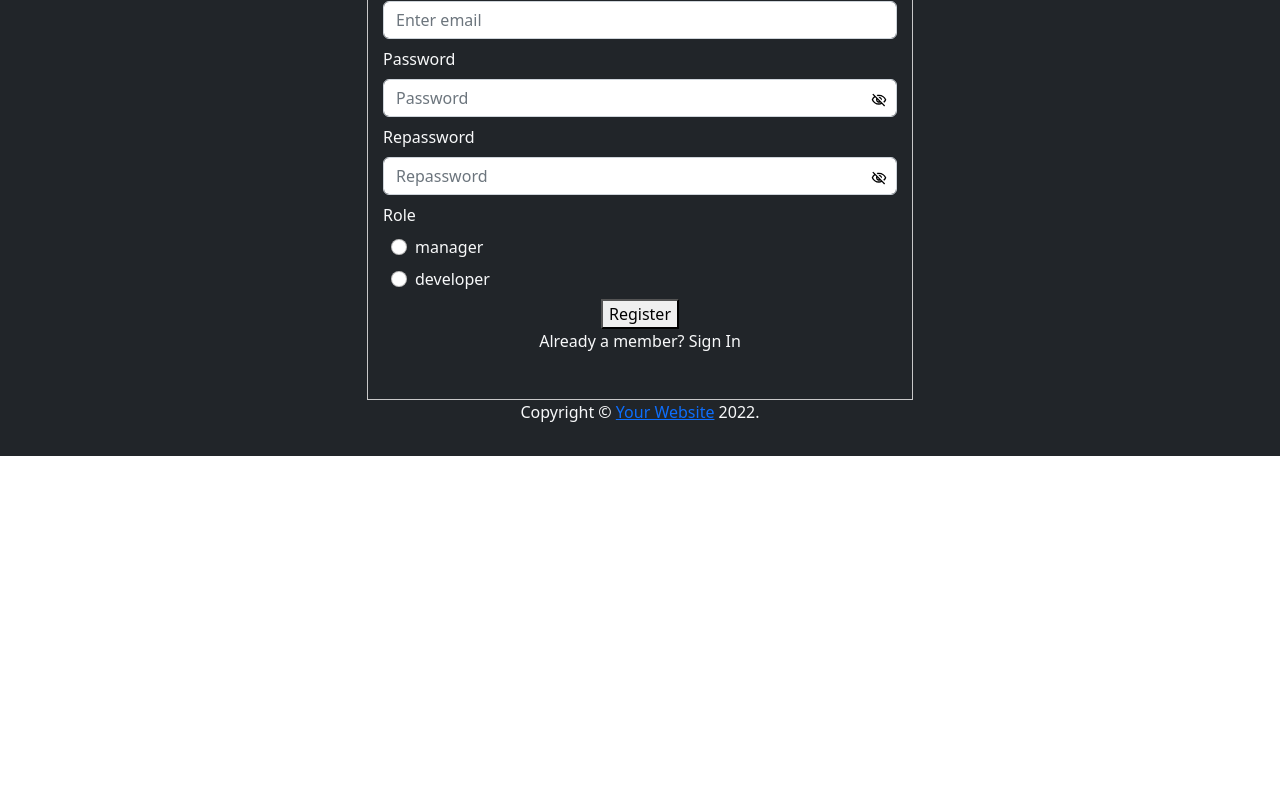
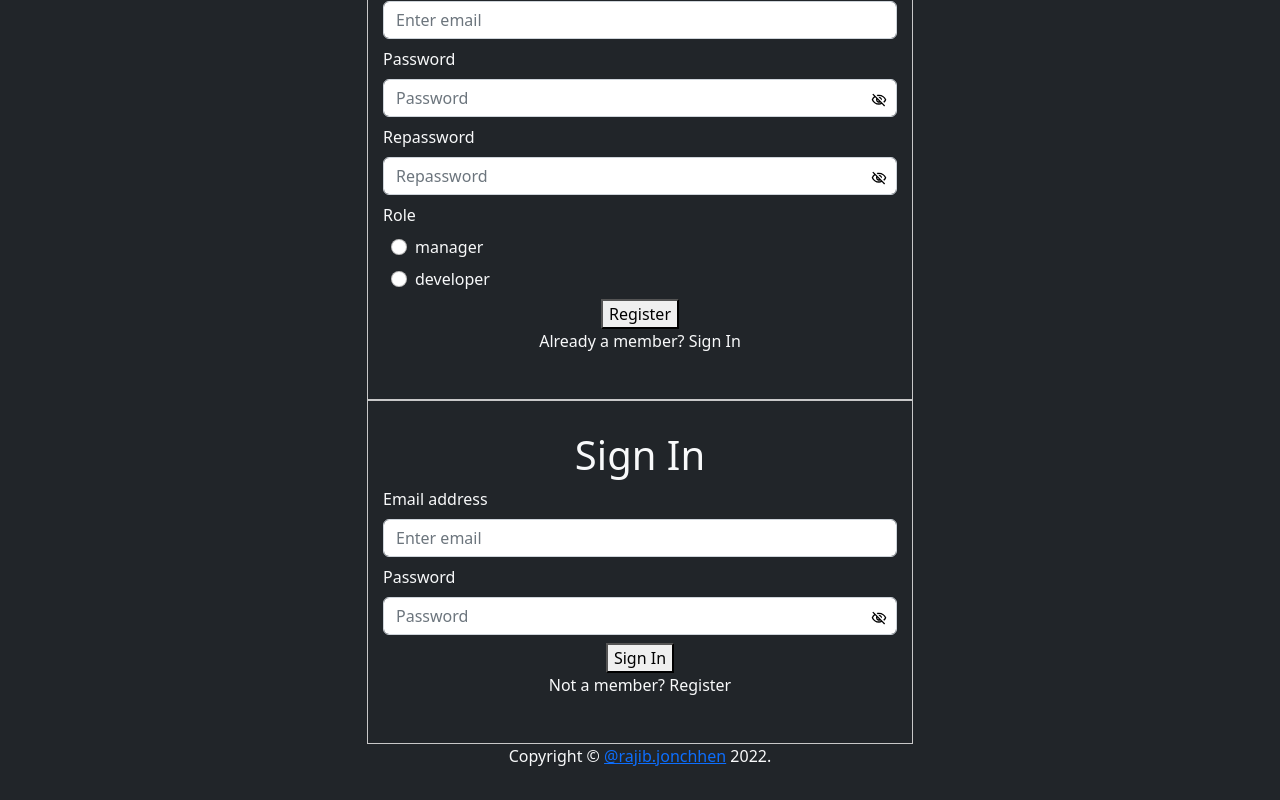
Before and after one commit to rajibjonchhen/codex-test-task, a React (Create React App) app: page /registration in a window 1280 px wide. Shown: the part 306-1106 px from the top of the page. Before the commit the page ends 800 px from the top, so only its background shows below. Built offline with nearby package versions, Linux system fonts and the light colour scheme.

Commit message:
sign in page created and toggle to sign in and register

```diff
--- a/src/App.jsx
+++ b/src/App.jsx
@@ -2,7 +2,7 @@ import logo from './logo.svg';
 import './App.css';
 import 'bootstrap/dist/css/bootstrap.min.css';
 import { BrowserRouter, Link, Route, Routes } from 'react-router-dom';
-import Registration from './components/login/registration/Registration';
+import Login from './components/login/Login';
 
 function App() {
   return (
@@ -12,7 +12,7 @@ function App() {
       <BrowserRouter>
         <Routes>
           <Route path="/" element={<h1 className="bg-dark text-white">Codex Software <Link to="/registration">register</Link></h1>} />
-          <Route path="/registration" element={<Registration />} />
+          <Route path="/registration" element={<Login />} />
         </Routes>
       </BrowserRouter>
     </div>
--- /dev/null
+++ b/src/components/login/CopyRight.jsx
@@ -0,0 +1,11 @@
+import { Link } from "react-router-dom";
+
+export default function Copyright(props) {
+    return (
+      <p variant="body2" color="text.secondary" align="center" {...props}>
+        {"Copyright © "}
+        <Link to="/">@rajib.jonchhen</Link> {new Date().getFullYear()}
+        {"."}
+      </p>
+    );
+  }
--- /dev/null
+++ b/src/components/login/Login.jsx
@@ -0,0 +1,25 @@
+import React from 'react'
+import { useState } from 'react'
+import { Col, Container, Row } from 'react-bootstrap'
+import Copyright from './CopyRight'
+import Registration from './registration/Registration'
+import SignIn from './signIn/SignIn'
+
+function Login() {
+    const [loginPage, setLoginPage] = useState("signIn")
+  return (
+    <Container className="theme-light-bg mt-3 py-3 text-light">
+    <Row>
+      <Col sm={12} md={6} style={{ margin: "auto" }}>
+      <Registration loginPage={loginPage} setLoginPage={setLoginPage} />
+        <SignIn loginPage={loginPage} setLoginPage={setLoginPage} />
+        <Copyright/>
+      </Col>
+    </Row>
+  </Container>
+
+
+  )
+}
+
+export default Login
--- a/src/components/login/registration/Registration.jsx
+++ b/src/components/login/registration/Registration.jsx
@@ -1,35 +1,21 @@
-import { useEffect, useState } from 'react';
-import { Alert, Button, Col, Container, Form, Row } from 'react-bootstrap';
+import { useEffect, useState } from "react";
+import { Alert, Button, Col, Container, Form, Row } from "react-bootstrap";
 // import { useDispatch, useSelector } from 'react-redux';
-import { Link, useNavigate } from 'react-router-dom';
-import {MdOutlineVisibility, MdOutlineVisibilityOff} from 'react-icons/md'
-
-function Copyright(props) {
-  return (
-    <p variant="body2" color="text.secondary" align="center" {...props}>
-      {'Copyright © '}
-      <Link to="/">
-        Your Website
-      </Link>{' '}
-      {new Date().getFullYear()}
-      {'.'}
-    </p>
-  );
-}
+import { Link, useNavigate } from "react-router-dom";
+import { MdOutlineVisibility, MdOutlineVisibilityOff } from "react-icons/md";
 
 
 
-const Registration = ({setShowSignIn})  => {
-
+const Registration = ({ loginPage, setLoginPage }) => {
   //   const dispatch = useDispatch()
-  const navigate = useNavigate()
+  const navigate = useNavigate();
   //   const role = useSelector(state => state.user.role)
 
-  const [error, setError] = useState("")
-  const [showPassword, setShowPassword] = useState(true)
-  const [isSubmit, setIsSubmit] = useState(false)
-  const [signUpErr, setSignUpErr] = useState({})
-  const [checkEmail, setCheckEmail] = useState(false)
+  const [error, setError] = useState("");
+  const [showPassword, setShowPassword] = useState(true);
+  const [isSubmit, setIsSubmit] = useState(false);
+  const [signUpErr, setSignUpErr] = useState({});
+  const [checkUserInput, setCheckUserInput] = useState(false);
 
   const [signUpUser, setSignUpUser] = useState({
     name: "",
@@ -37,162 +23,175 @@ const Registration = ({setShowSignIn})  => {
     email: "",
     password: "",
     repassword: "",
-    role:""
+    role: "",
   });
 
   useEffect(() => {
-    window.scrollTo(0, 0)
-
-  }, [])
+    window.scrollTo(0, 0);
+  }, []);
 
   useEffect(() => {
-    if(Object.keys(signUpErr).length === 0 && isSubmit){
-        console.log("I am going to submit")
-        registerUser()
+    if (Object.keys(signUpErr).length === 0 && isSubmit) {
+      console.log("I am going to submit");
+      registerUser();
     }
-  },[signUpErr])
+  }, [signUpErr]);
+
+  useEffect(()=> {
+    if(checkUserInput === true){
+      setSignUpErr(validateForm(signUpUser))
+    }
+  },[signUpUser])
+
 
   const handleChange = (e) => {
-    console.log("signUpUser", signUpUser)
+    console.log("signUpUser", signUpUser);
     const { name, value } = e.target;
     setSignUpUser({ ...signUpUser, [name]: value });
   };
 
   const handleSubmit = (e) => {
-    e.preventDefault()
-    setSignUpErr(validateForm(signUpUser))
-    setIsSubmit(true)
-}
+    e.preventDefault();
+    setSignUpErr(validateForm(signUpUser));
+    setIsSubmit(true);
+  };
 
   const validateForm = (signUpUser) => {
-    const regex = /\S+@\S+\.\S+/
-    const errors = {}
-    setCheckEmail(true)
-    if(!signUpUser.email){
-        errors.email = "email is missing"
-    }else{
-        if(!regex.test(signUpUser.email)){
-            errors.email = "Email is not valid"
+    const regex = /\S+@\S+\.\S+/;
+    const errors = {};
+    setCheckUserInput(true);
+    if (!signUpUser.email) {
+      errors.email = "email is missing";
+    } else {
+      if (!regex.test(signUpUser.email)) {
+        errors.email = "Email is not valid";
       }
     }
 
-    if(!signUpUser.password){
-        errors.password = "password is missing"
+    if (!signUpUser.password) {
+      errors.password = "password is missing";
     }
 
-    if(!signUpUser.repassword){
-        errors.repassword = "repassword is missing"
-    }else if(signUpUser.repassword !== signUpUser.password){
-        errors.repassword = "password and repassword doesnot match"
+    if (!signUpUser.repassword) {
+      errors.repassword = "repassword is missing";
+    } else if (signUpUser.repassword !== signUpUser.password) {
+      errors.repassword = "password and repassword do not match";
     }
 
-
-    if(!signUpUser.name){
-
-        errors.name =  "name is missing"
+    if (!signUpUser.name) {
+      errors.name = "name is missing";
     }
-    if(!signUpUser.surname ){
-        errors.surname = "surname is missing"
+    if (!signUpUser.surname) {
+      errors.surname = "surname is missing";
     }
-    if(!signUpUser.role ){
-        errors.role = "role is missing"
+    if (!signUpUser.role) {
+      errors.role = "role is missing";
     }
 
-    return errors
+    return errors;
+  };
+
+  const registerUser = async () => {
+    try {
+      console.log(process.env.REACT_APP_PROD_BE_URL);
+      console.log(signUpUser);
+      const response = await fetch(
+        `${process.env.REACT_APP_PROD_BE_URL}/users/signUp`,
+        {
+          method: "POST",
+          body: JSON.stringify(signUpUser),
+          headers: {
+            "content-type": "application/json",
+          },
         }
-
-const registerUser = async() => {
-try {
-    console.log(process.env.REACT_APP_PROD_BE_URL)
-    console.log(signUpUser)
-    const response = await fetch(`${process.env.REACT_APP_PROD_BE_URL}/users/signUp`,{
-        method:"POST",
-        body : JSON.stringify(signUpUser),
-        headers:{
-            "content-type" :"application/json"
-        }
-    })
-    if(response.status !== 200){
-        const data = await response.json()
-        console.log(data)
-        setError(data.error)
-    } else{
-        const data = await response.json()
-        console.log(data)
+      );
+      if (response.status !== 200) {
+        const data = await response.json();
+        console.log(data);
+        setError(data.error);
+      } else {
+        const data = await response.json();
+        console.log(data);
         localStorage.setItem("MyToken", data.token);
         // dispatch(setMyInfoAction(data.user))
-        navigate("/home")
+        navigate("/home");
       }
     } catch (error) {
-    console.log(error)
+      console.log(error);
     }
-}
+  };
 
   return (
+          <Form
+            onSubmit={handleSubmit}
+            noValidate
+            style={{
+              textAlign: "left",
+              width: "100%",
+              padding: "30px 15px",
+              border: "1px solid rgb(200,200,200)",
+              display:loginPage === "signin" ? "none" : "block",
+            }}
+          >
+            <p className="h1 text-center">Sign Up</p>
 
-      <Container className='theme-light-bg mt-3 py-3 text-light'>
-
-        <Row
-        >
-
-
-          <Col sm={12} md={6} style={{margin:"auto", }}>
-          <Form onSubmit={handleSubmit} noValidate style={{textAlign:"left", width: '100%', padding:'30px 15px', border:'1px solid rgb(200,200,200)'  }}>
-          <p className="h1 text-center" >
-            Sign Up
-          </p>
-
-          {error.length > 0 && <Alert  severity="error">{error}</Alert>}
+            {error.length > 0 && <Alert severity="error">{error}</Alert>}
             {/* name field */}
-          <Form.Group className="mb-2"
-
-          >
+            <Form.Group className="mb-2">
               <Form.Label>First Name</Form.Label>
-            <Form.Control type="text" placeholder="Enter first name"
+              <Form.Control
+                type="text"
+                placeholder="Enter first name"
                 onChange={(e) => handleChange(e)}
                 value={signUpUser.name}
                 name="name"
                 id="name"
                 required
               />
-            <Form.Text className="text-danger" align='left'>{ !signUpUser.name && signUpErr.name} </Form.Text>
+              <Form.Text className="text-danger" align="left">
+                {signUpErr.name}
+              </Form.Text>
             </Form.Group>
 
             {/* surname field */}
-          <Form.Group className="mb-2"
-          >
+            <Form.Group className="mb-2">
               <Form.Label> Surname</Form.Label>
-            <Form.Control type="text"
+              <Form.Control
+                type="text"
                 onChange={(e) => handleChange(e)}
                 value={signUpUser.surname}
                 placeholder="Enter surname"
                 name="surname"
                 id="surname"
-           required/>
-            <Form.Text className="text-danger" align='left'>{!signUpUser.surname && signUpErr.surname} </Form.Text>
+                required
+              />
+              <Form.Text className="text-danger" align="left">
+                {signUpErr.surname}
+              </Form.Text>
             </Form.Group>
 
             {/* email field */}
-          <Form.Group className="mb-2"
-          controlId="formBasicEmail"
-
-          >
+            <Form.Group className="mb-2" controlId="formBasicEmail">
               <Form.Label>Email address</Form.Label>
-            <Form.Control type="email" placeholder="Enter email"
+              <Form.Control
+                type="email"
+                placeholder="Enter email"
                 onChange={(e) => handleChange(e)}
                 value={signUpUser.email}
                 name="email"
                 id="email"
                 required
               />
-            <Form.Text className="text-danger" align='left'>{checkEmail===false? "": !signUpUser.email? "email is required" : (/\S+@\S+\.\S+/.test(signUpUser.email)===false &&  "email is not valid" )} </Form.Text>
+              <Form.Text className="text-danger" align="left">
+                {signUpErr.email}
+              </Form.Text>
             </Form.Group>
 
             {/* password field */}
             <Form.Group
               className="mb-2"
               controlId="formBasicPassword"
-          style={{position:'relative'}}
+              style={{ position: "relative" }}
             >
               <Form.Label>Password</Form.Label>
               <Form.Control
@@ -201,20 +200,35 @@ try {
                 label="Password"
                 value={signUpUser.password}
                 onChange={(e) => handleChange(e)}
-         type= {showPassword? "text":"password"}
+                type={showPassword ? "text" : "password"}
                 id="password"
                 required
-
               />
-        <span style={{color:"black",position:'absolute', right:"10px", top:"45px",bottom:"0"}}>
-            <MdOutlineVisibility style={{display:!showPassword? "block":"none"}} onClick={() => setShowPassword(true)}/>
-            <MdOutlineVisibilityOff style={{display:showPassword? "block":"none"}} onClick={() => setShowPassword(false)}/>
+              <span
+                style={{
+                  color: "black",
+                  position: "absolute",
+                  right: "10px",
+                  top: "45px",
+                  bottom: "0",
+                }}
+              >
+                <MdOutlineVisibility
+                  style={{ display: !showPassword ? "block" : "none" }}
+                  onClick={() => setShowPassword(true)}
+                />
+                <MdOutlineVisibilityOff
+                  style={{ display: showPassword ? "block" : "none" }}
+                  onClick={() => setShowPassword(false)}
+                />
               </span>
-            <Form.Text className="text-danger"  align='left'>{!signUpUser.password && signUpErr.password}</Form.Text>
+              <Form.Text className="text-danger" align="left">
+                {signUpErr.password}
+              </Form.Text>
             </Form.Group>
 
             {/* password field */}
-      <Form.Group  className="mb-2"  style={{position:'relative'}}>
+            <Form.Group className="mb-2" style={{ position: "relative" }}>
               <Form.Label>Repassword</Form.Label>
 
               <Form.Control
@@ -223,55 +237,73 @@ try {
                 label="Repassword"
                 value={signUpUser.repassword}
                 onChange={(e) => handleChange(e)}
-           type= {showPassword? "text":"password"}
+                type={showPassword ? "text" : "password"}
                 id="repassword"
                 required
               />
-        <span style={{color:"black",position:'absolute', right:"10px", top:"45px",bottom:"0"}}>
-            <MdOutlineVisibility style={{display:!showPassword? "block":"none"}} onClick={() => setShowPassword(true)}/>
-            <MdOutlineVisibilityOff style={{display:showPassword? "block":"none"}} onClick={() => setShowPassword(false)}/>
+              <span
+                style={{
+                  color: "black",
+                  position: "absolute",
+                  right: "10px",
+                  top: "45px",
+                  bottom: "0",
+                }}
+              >
+                <MdOutlineVisibility
+                  style={{ display: !showPassword ? "block" : "none" }}
+                  onClick={() => setShowPassword(true)}
+                />
+                <MdOutlineVisibilityOff
+                  style={{ display: showPassword ? "block" : "none" }}
+                  onClick={() => setShowPassword(false)}
+                />
               </span>
-            <Form.Text className="text-danger"  align='left'>{!signUpUser.repassword  &&  signUpErr?.repassword || signUpUser.repassword !== signUpUser.password &&  signUpErr?.repassword }</Form.Text>
-
+              <Form.Text className="text-danger" align="left">
+              {signUpErr.repassword}
+              </Form.Text>
             </Form.Group>
 
             {/* role field */}
-            <Form.Group  className="mb-2" >
-
-                <Form.Label id="demo-simple-select-label">Role  </Form.Label>
-                  {["manager","developer"].map((category, i) => (<>
-                <Form.Label className=" d-flex justify-content-start align-items-center" id="demo-simple-select-label"> <Form.Check className="mx-2" key={i} type="radio" name="role" id={category}/> {category}</Form.Label>
-
+            <Form.Group className="mb-2">
+              <Form.Label id="demo-simple-select-label">Role </Form.Label>
+              {["manager", "developer"].map((category, i) => (
+                <>
+                  <Form.Label
+                    className=" d-flex justify-content-start align-items-center"
+                    id="demo-simple-select-label"
+                  >
+                    <Form.Check
+                      className="mx-2"
+                      key={i}
+                      type="radio"
+                      name="role"
+                      id={category}
+                      onChange={(e) => handleChange(e)}
+                    />
+                    {category}
+                  </Form.Label>
                 </>
               ))}
-                    <Form.Text className="text-danger" align='left'>{!signUpUser.role  &&    signUpErr?.role }</Form.Text>
+              <Form.Text className="text-danger" align="left">
+                {!signUpUser.role ? signUpErr?.role : ""}
+              </Form.Text>
             </Form.Group>
-
 
             <div className="m-auto text-center">
               <button
-
                 type="submit"
                 variant="contained"
-
                 onClick={(e) => handleSubmit(e)}
               >
                 Register
               </button>
-                        <p  onClick={() => setShowSignIn(true)} variant="body2">
-                        Already a member? <span className="text-blue">Sign In</span>
+              <p>
+                Already a member? <span className="text-blue" onClick={() => setLoginPage("signin")}>Sign In</span>
               </p>
             </div>
+          </Form>
+  );
+};
 
-
-        </Form>
-        </Col>
-        </Row>
-        <Copyright sx={{ mt: 8, mb: 4 }} />
-      </Container>
-
-  );
-}
-
-
-export default Registration
+export default Registration;
--- a/src/components/login/signIn/SignIn.jsx
+++ b/src/components/login/signIn/SignIn.jsx
@@ -0,0 +1,192 @@
+import { useEffect, useState } from "react";
+import { Alert, Button, Col, Container, Form, Row } from "react-bootstrap";
+// import { useDispatch, useSelector } from 'react-redux';
+import { Link, useNavigate } from "react-router-dom";
+import { MdOutlineVisibility, MdOutlineVisibilityOff } from "react-icons/md";
+
+const SignIn = ({ loginPage, setLoginPage }) => {
+  //   const dispatch = useDispatch()
+  const navigate = useNavigate();
+  //   const role = useSelector(state => state.user.role)
+
+  const [error, setError] = useState("");
+  const [showPassword, setShowPassword] = useState(true);
+  const [isSubmit, setIsSubmit] = useState(false);
+  const [signInErr, setSignInErr] = useState({});
+  const [checkUserInput, setCheckUserInput] = useState(false);
+
+  const [signInUser, setSignInUser] = useState({
+    email: "",
+    password: "",
+  });
+
+  useEffect(() => {
+    window.scrollTo(0, 0);
+  }, []);
+
+  useEffect(() => {
+    if (Object.keys(signInErr).length === 0 && isSubmit) {
+      console.log("I am going to submit");
+      registerUser();
+    }
+  }, [signInErr]);
+
+  useEffect(()=> {
+    if(checkUserInput === true){
+      setSignInErr(validateForm(signInUser))
+    }
+  },[signInUser])
+
+
+  const handleChange = (e) => {
+    console.log("signInUser", signInUser);
+    const { name, value } = e.target;
+    setSignInUser({ ...signInUser, [name]: value });
+  };
+
+  const handleSubmit = (e) => {
+    e.preventDefault();
+    setSignInErr(validateForm(signInUser));
+    setIsSubmit(true);
+  };
+
+  const validateForm = (signInUser) => {
+    const regex = /\S+@\S+\.\S+/;
+    const errors = {};
+    setCheckUserInput(true);
+    if (!signInUser.email) {
+      errors.email = "email is missing";
+    } else {
+      if (!regex.test(signInUser.email)) {
+        errors.email = "email is not valid";
+      }
+    }
+    if (!signInUser.password) {
+      errors.password = "password is missing";
+    }
+    return errors;
+  };
+
+  const registerUser = async () => {
+    try {
+      console.log(process.env.REACT_APP_PROD_BE_URL);
+      console.log(signInUser);
+      const response = await fetch(
+        `${process.env.REACT_APP_PROD_BE_URL}/users/signIp`,
+        {
+          method: "POST",
+          body: JSON.stringify(signInUser),
+          headers: {
+            "content-type": "application/json",
+          },
+        }
+      );
+      if (response.status !== 200) {
+        const data = await response.json();
+        console.log(data);
+        setError(data.error);
+      } else {
+        const data = await response.json();
+        console.log(data);
+        localStorage.setItem("MyToken", data.token);
+        // dispatch(setMyInfoAction(data.user))
+        navigate("/home");
+      }
+    } catch (error) {
+      console.log(error);
+    }
+  };
+
+  return (
+          <Form
+            onSubmit={handleSubmit}
+            noValidate
+            style={{
+              textAlign: "left",
+              width: "100%",
+              padding: "30px 15px",
+              border: "1px solid rgb(200,200,200)",
+              display:loginPage === "registration" ? "none" : "block",
+            }}
+          >
+            <p className="h1 text-center">Sign In</p>
+
+            {error.length > 0 && <Alert severity="error">{error}</Alert>}
+
+
+            {/* email field */}
+            <Form.Group className="mb-2" controlId="formBasicEmail">
+              <Form.Label>Email address</Form.Label>
+              <Form.Control
+                type="email"
+                placeholder="Enter email"
+                onChange={(e) => handleChange(e)}
+                value={signInUser.email}
+                name="email"
+                id="email"
+                required
+              />
+              <Form.Text className="text-danger" align="left">
+                {signInErr.email}
+              </Form.Text>
+            </Form.Group>
+
+            {/* password field */}
+            <Form.Group
+              className="mb-2"
+              controlId="formBasicPassword"
+              style={{ position: "relative" }}
+            >
+              <Form.Label>Password</Form.Label>
+              <Form.Control
+                placeholder="Password"
+                name="password"
+                label="Password"
+                value={signInUser.password}
+                onChange={(e) => handleChange(e)}
+                type={showPassword ? "text" : "password"}
+                id="password"
+                required
+              />
+              <span
+                style={{
+                  color: "black",
+                  position: "absolute",
+                  right: "10px",
+                  top: "45px",
+                  bottom: "0",
+                }}
+              >
+                <MdOutlineVisibility
+                  style={{ display: !showPassword ? "block" : "none" }}
+                  onClick={() => setShowPassword(true)}
+                />
+                <MdOutlineVisibilityOff
+                  style={{ display: showPassword ? "block" : "none" }}
+                  onClick={() => setShowPassword(false)}
+                />
+              </span>
+              <Form.Text className="text-danger" align="left">
+                {signInErr.password}
+              </Form.Text>
+            </Form.Group>
+
+
+            <div className="m-auto text-center">
+              <button
+                type="submit"
+                variant="contained"
+                onClick={(e) => handleSubmit(e)}
+              >
+                Sign In
+              </button>
+              <p  variant="body2">
+                Not a member? <span className="text-blue" onClick={() => setLoginPage("registration")}>Register</span>
+              </p>
+            </div>
+          </Form>
+
+  );
+};
+
+export default SignIn;
```
Also changed, not shown: 1 other file (tests, documents, lock files or other folders). Lines whose indentation alone changed are shown as unchanged.
